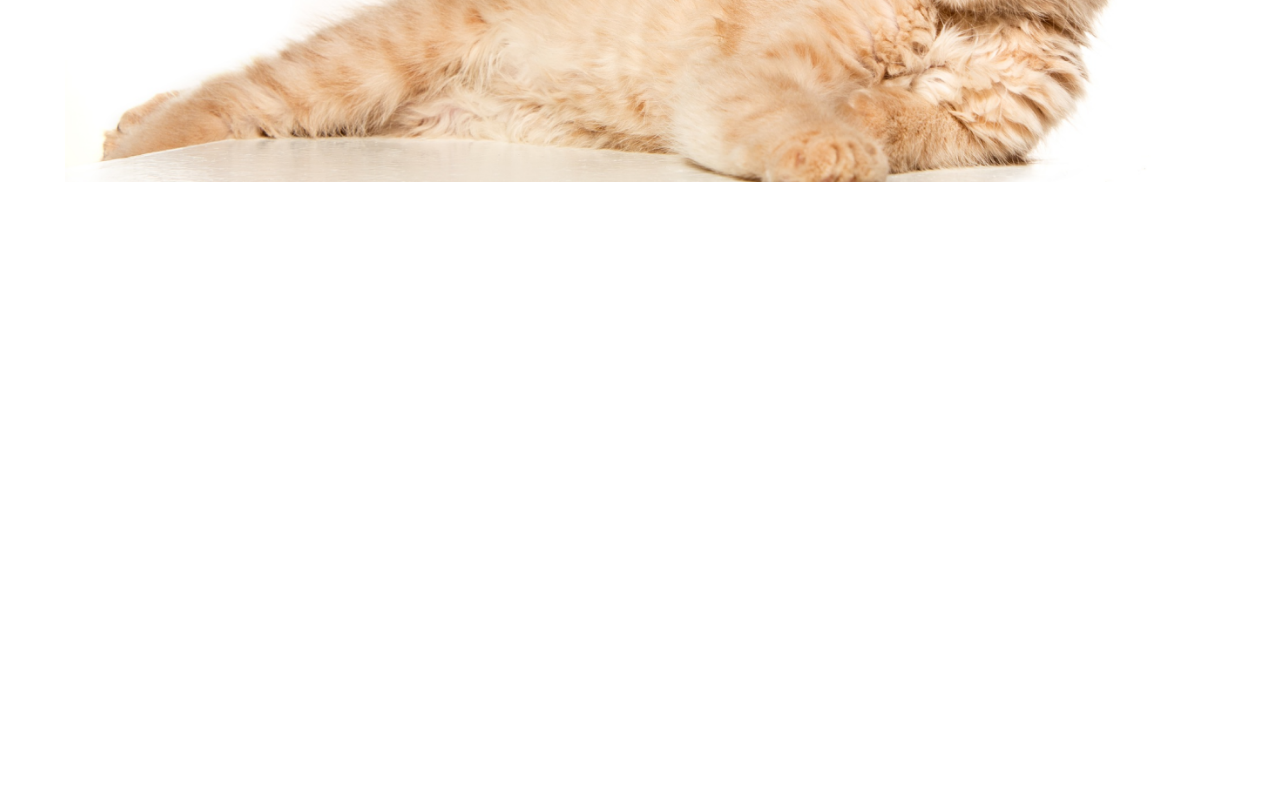
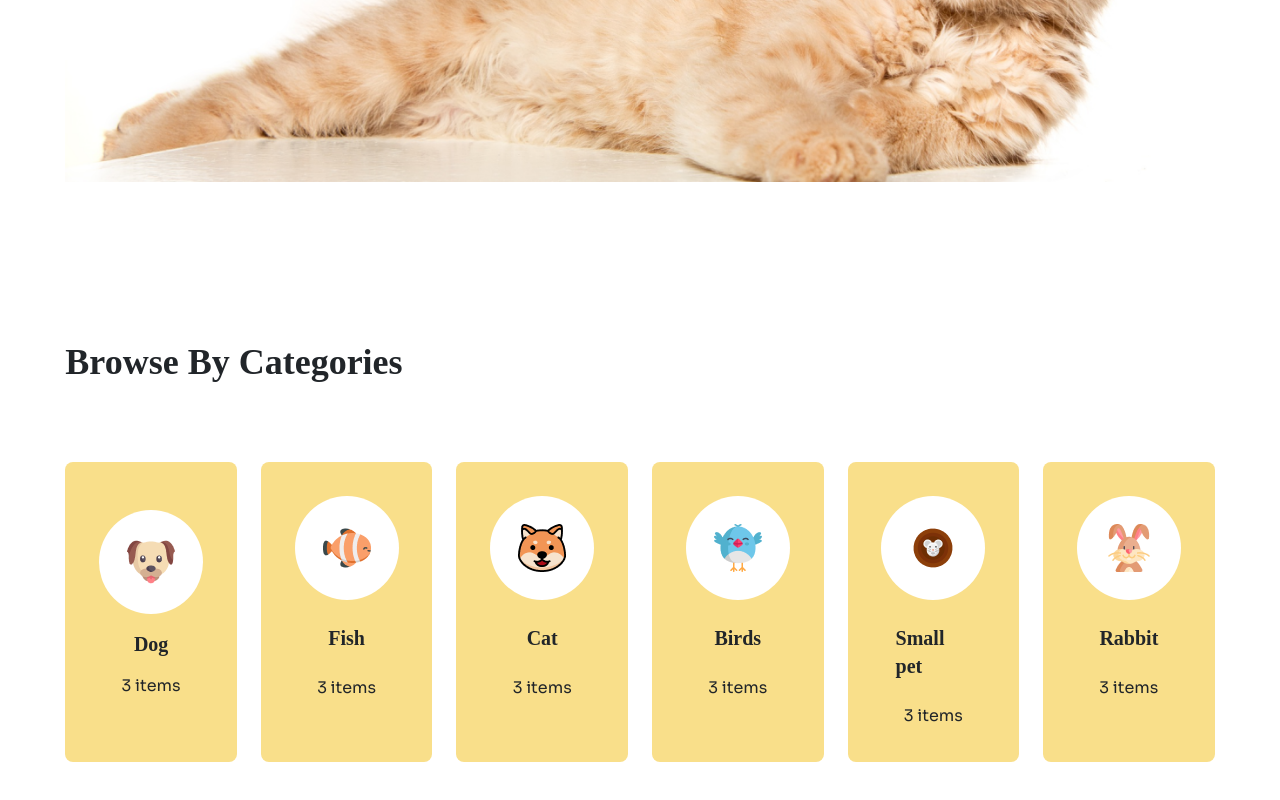
Before and after one commit to MD-MASUD-MIAH/001-Category-Cat, a plain HTML site: page index.html in a window 1280 px wide. Shown: the part 694-1494 px from the top of the page. Before the commit the page ends 988 px from the top, so only its background shows below. Drawn offline with nearby package versions, Linux system fonts and the light colour scheme; a web font is replaced by a local one.

Commit message:
this is card

```diff
--- a/index.html
+++ b/index.html
@@ -96,8 +96,109 @@
 
 </header>
 
+<!-- main section  -->
+<main>
+    <section class="my-40 container mx-auto w-11/12">
+<h1 class="font-bold adlam text-xl md:text-4xl mb-20">Browse By Categories</h1>
+
+<div class="grid grid-cols-2 md:grid-cols-3 lg:grid-cols-6 gap-[10px] md:gap-6">
+
+<div class="bg-[#F9DF8A] rounded-lg py-5 px-10 md:py-[34px] md:px-12 flex items-center flex-col gap-3 md:gap-6">
+
+<div class="bg-white rounded-full flex justify-center items-center h-[90px] w-[90px] md:h-[104px] md:w-[104px]">
+<img src="c1-assets/dog-cartoon.png" alt="">
+</div>
+
+<h1 class="text-xl adlam font-bold">Dog</h1>
+
+<p class="">3 items</p>
+
+</div>
 
 
 
+<div class="bg-[#F9DF8A] rounded-lg py-[34px] px-12 flex items-center flex-col gap-6">
+
+    <div class="bg-white rounded-full flex justify-center items-center h-[104px] w-[104px]">
+    <img src="c1-assets/fish-cartoon.png" alt="">
+    </div>
+
+    <h1 class="text-xl adlam font-bold">Fish</h1>
+
+    <p class="">3 items</p>
+
+    </div>
+
+
+
+    <div class="bg-[#F9DF8A] rounded-lg py-[34px] px-12 flex items-center flex-col gap-6">
+
+        <div class="bg-white rounded-full flex justify-center items-center h-[104px] w-[104px]">
+        <img src="c1-assets/cat-cartoon.png" alt="">
+        </div>
+
+        <h1 class="text-xl adlam font-bold">Cat</h1>
+
+        <p class="">3 items</p>
+
+        </div>
+
+
+
+        <div class="bg-[#F9DF8A] rounded-lg py-[34px] px-12 flex items-center flex-col gap-6">
+
+            <div class="bg-white rounded-full flex justify-center items-center h-[104px] w-[104px]">
+            <img src="c1-assets/bird-cartoon.png" alt="">
+            </div>
+
+            <h1 class="text-xl adlam font-bold">Birds</h1>
+
+            <p class="">3 items</p>
+
+            </div>
+
+
+
+            <div class="bg-[#F9DF8A] rounded-lg py-[34px] px-12 flex items-center flex-col gap-6">
+
+                <div class="bg-white rounded-full flex justify-center items-center h-[104px] w-[104px]">
+                <img src="c1-assets/mouse-cartoon.png" alt="">
+                </div>
+
+                <h1 class="text-xl adlam font-bold">Small pet</h1>
+
+                <p class="">3 items</p>
+
+                </div>
+
+
+
+                <div class="bg-[#F9DF8A] rounded-lg py-[34px] px-12 flex items-center flex-col gap-6">
+
+                    <div class="bg-white rounded-full flex justify-center items-center h-[104px] w-[104px]">
+                    <img src="c1-assets/rabbit-cartoon.png" alt="">
+                    </div>
+
+                    <h1 class="text-xl adlam font-bold">Rabbit</h1>
+
+                    <p class="">3 items</p>
+
+                    </div>
+
+
+
+
+
+
+
+
+
+
+
+
+</div>
+    </section>
+</main>
+
 </body>
 </html>
```
